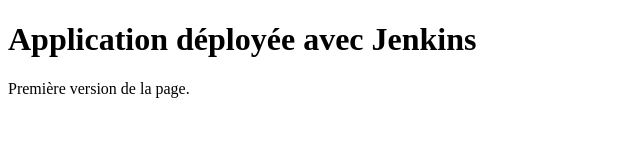
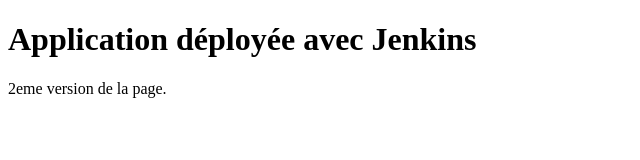
Before and after one commit to LeandreFerr/exi-jenkins, a plain HTML site: page index.html in a window 1280 px wide. Shown: the full height of the page, 0-640 px from the left. Drawn offline with Linux system fonts and the light colour scheme.

Commit message:
Mise à jour de la page d'accueil

```diff
--- a/index.html
+++ b/index.html
@@ -7,6 +7,6 @@
 </head>
 <body>
     <h1>Application déployée avec Jenkins</h1>
-    <p>Première version de la page.</p>
+    <p>2eme version de la page.</p>
 </body>
 </html>
```
